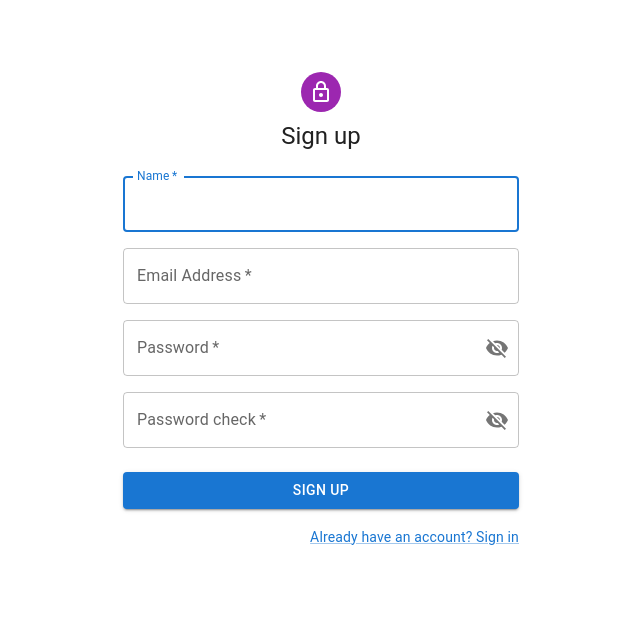
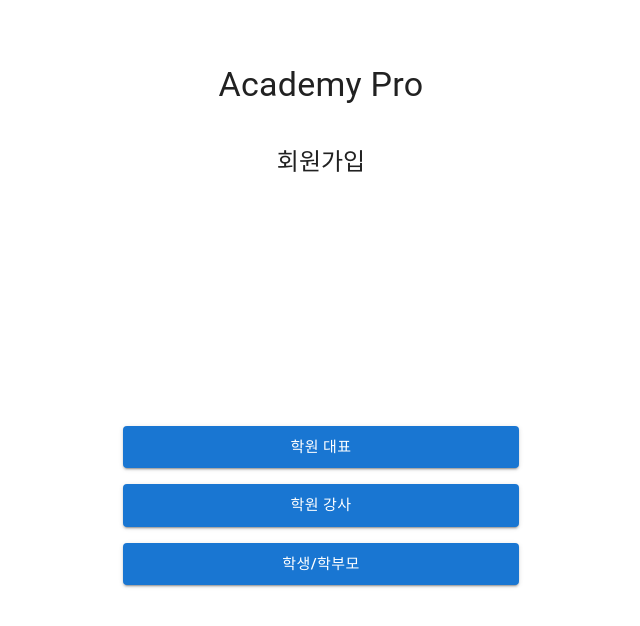
Before and after one commit to Academy-Diary/AcademyDiary_WEB, a React (Vite) app: page /signup in a window 1280 px wide. Shown: the top 626 px of the page, without its empty margins (319-959 px from the left). Built offline with nearby package versions, Linux system fonts and the light colour scheme.

Commit message:
feat: 회원가입 첫 페이지

```diff
--- a/src/pages/signup/signup.jsx
+++ b/src/pages/signup/signup.jsx
@@ -1,29 +1,6 @@
-import React, { useState } from 'react';
-import { Box, Avatar, Button, TextField, Link, Grid, Typography, Container, InputAdornment, IconButton } from '@mui/material';
-import LockOutlinedIcon from '@mui/icons-material/LockOutlined';
-import { Visibility, VisibilityOff } from '@mui/icons-material';
+import { Box, Button, Typography, Container } from '@mui/material';
 
 function SignUp() {
-  const [showPassword, setShowPassword] = useState(false);
-
-  const handleClick = () => {
-    setShowPassword((prev) => !prev);
-  };
-
-  const handleSubmit = (event) => {
-    event.preventDefault();
-    const data = new FormData(event.currentTarget);
-    const submitData = {
-      name: data.get('name'),
-      email: data.get('email'),
-      password: data.get('password'),
-      password2: data.get('password2'),
-    };
-
-    if (submitData.password !== submitData.password2) alert('비밀번호가 일치하지 않습니다.');
-    else console.log(submitData);
-  };
-
   return (
     <Container component="main" maxWidth="xs">
       <Box
@@ -34,74 +11,21 @@ function SignUp() {
           alignItems: 'center',
         }}
       >
-        <Avatar sx={{ m: 1, bgcolor: 'secondary.main' }}>
-          <LockOutlinedIcon />
-        </Avatar>
-        <Typography component="h1" variant="h5">
-          Sign up
+        <Typography variant="h4" align="center" mb={5}>
+          Academy Pro
         </Typography>
-        <Box component="form" noValidate onSubmit={handleSubmit} sx={{ mt: 3 }}>
-          <Grid container spacing={2}>
-            <Grid item xs={12} sm={12}>
-              <TextField autoComplete="name" name="name" required fullWidth id="name" label="Name" autoFocus />
-            </Grid>
-            <Grid item xs={12}>
-              <TextField required fullWidth id="email" label="Email Address" name="email" autoComplete="email" />
-            </Grid>
-            <Grid item xs={12}>
-              <TextField
-                InputProps={{
-                  endAdornment: (
-                    <InputAdornment position="end">
-                      <IconButton onClick={handleClick} edge="end">
-                        {showPassword ? <Visibility /> : <VisibilityOff />}
-                      </IconButton>
-                    </InputAdornment>
-                  ),
-                }}
-                required
-                fullWidth
-                name="password"
-                label="Password"
-                type={showPassword ? 'text' : 'password'}
-                id="password"
-                autoComplete="new-password"
-              />
-            </Grid>
-            <Grid item xs={12}>
-              <TextField
-                InputProps={{
-                  endAdornment: (
-                    <InputAdornment position="end">
-                      <IconButton onClick={handleClick} edge="end">
-                        {showPassword ? <Visibility /> : <VisibilityOff />}
-                      </IconButton>
-                    </InputAdornment>
-                  ),
-                }}
-                type={showPassword ? 'text' : 'password'}
-                required
-                fullWidth
-                name="password2"
-                label="Password check"
-                id="password2"
-              />
-            </Grid>
-            {/* <Grid item xs={12}>
-              <FormControlLabel control={<Checkbox value="allowExtraEmails" color="primary" />} label="I want to receive inspiration, marketing promotions and updates via email." />
-            </Grid> */}
-          </Grid>
-          <Button type="submit" fullWidth variant="contained" sx={{ mt: 3, mb: 2 }}>
-            Sign Up
-          </Button>
-          <Grid container justifyContent="flex-end">
-            <Grid item>
-              <Link href="/login" variant="body2">
-                Already have an account? Sign in
-              </Link>
-            </Grid>
-          </Grid>
+        <Box mb={30}>
+          <Typography variant="h5">회원가입</Typography>
         </Box>
+        <Button variant="contained" size="large" sx={{ m: 1 }} fullWidth>
+          학원 대표
+        </Button>
+        <Button variant="contained" size="large" sx={{ m: 1 }} fullWidth>
+          학원 강사
+        </Button>
+        <Button variant="contained" size="large" sx={{ m: 1 }} fullWidth>
+          학생/학부모
+        </Button>
       </Box>
     </Container>
   );
```
